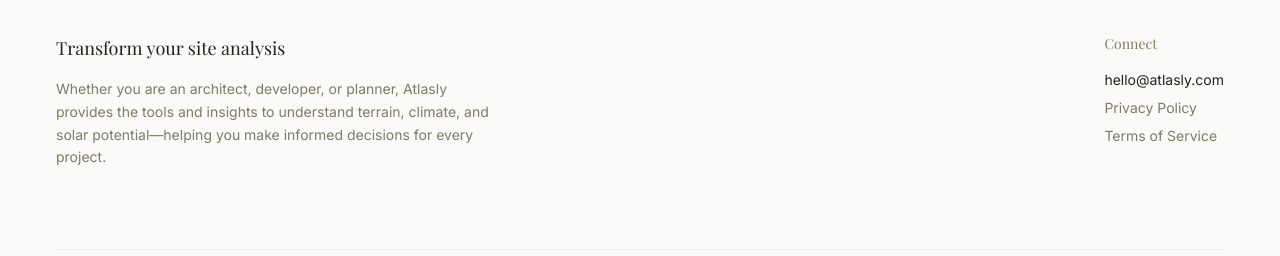
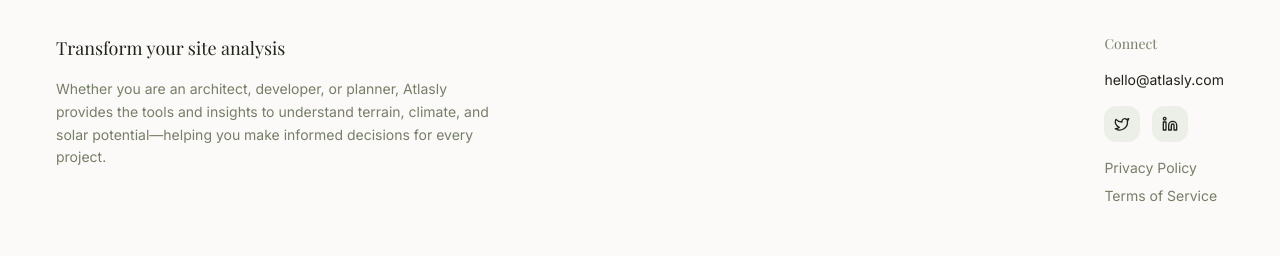
Before and after one commit to DeepNandre/demo-atlasly, a React (Vite) app: page /explore in a window 1280 px wide. Shown: the part 517-773 px from the top of the page. Built offline with nearby package versions, Linux system fonts and the light colour scheme; no server answers; the database is empty; the HTML template or start-up script is replaced by a standard one.

Commit message:
Add social media buttons to footer

```diff
--- a/src/components/Footer.tsx
+++ b/src/components/Footer.tsx
@@ -1,4 +1,5 @@
 import atlasLogo from "@/assets/atlas-logo.png";
+import { Linkedin, Twitter } from "lucide-react";
 
 const Footer = () => {
   return (
@@ -15,11 +16,34 @@ const Footer = () => {
 
           <div className="space-y-4">
             <h4 className="text-sm font-medium text-muted-foreground">Connect</h4>
-            <div className="space-y-2">
+            <div className="space-y-3">
               <a href="mailto:hello@atlasly.com" className="block text-sm hover:text-primary transition-smooth">
                 hello@atlasly.com
               </a>
-              <nav className="flex flex-col gap-2">
+
+              {/* Social Media Links */}
+              <div className="flex items-center gap-3 pt-1">
+                <a
+                  href="https://x.com/ParallelLabs825"
+                  target="_blank"
+                  rel="noopener noreferrer"
+                  className="w-9 h-9 rounded-lg bg-muted hover:bg-primary hover:text-primary-foreground transition-all flex items-center justify-center group"
+                  aria-label="Follow us on Twitter"
+                >
+                  <Twitter className="w-4 h-4" />
+                </a>
+                <a
+                  href="https://www.linkedin.com/company/parallellabss"
+                  target="_blank"
+                  rel="noopener noreferrer"
+                  className="w-9 h-9 rounded-lg bg-muted hover:bg-primary hover:text-primary-foreground transition-all flex items-center justify-center group"
+                  aria-label="Follow us on LinkedIn"
+                >
+                  <Linkedin className="w-4 h-4" />
+                </a>
+              </div>
+
+              <nav className="flex flex-col gap-2 pt-1">
                 <a href="#" className="text-sm text-muted-foreground hover:text-foreground transition-smooth">
                   Privacy Policy
                 </a>
```
